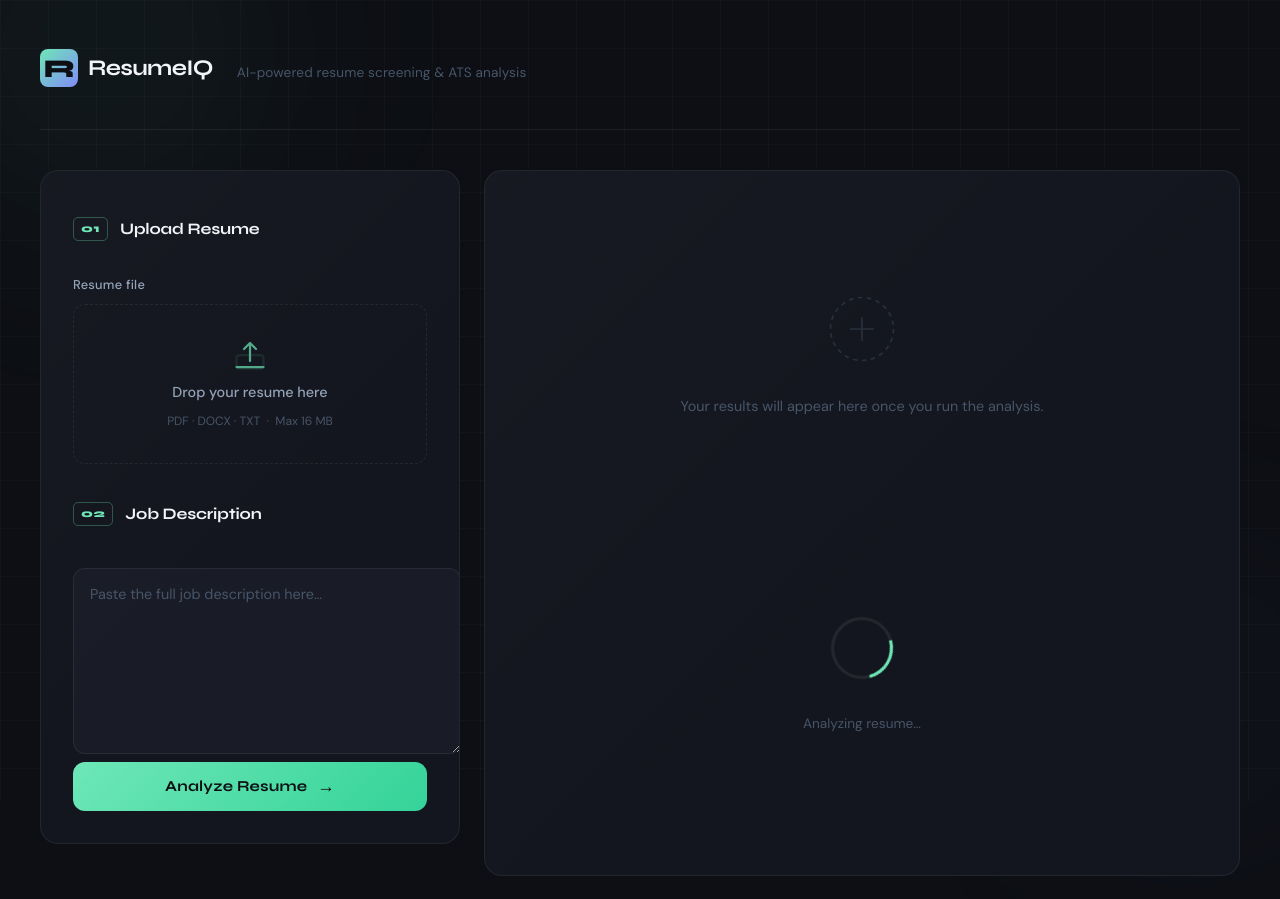
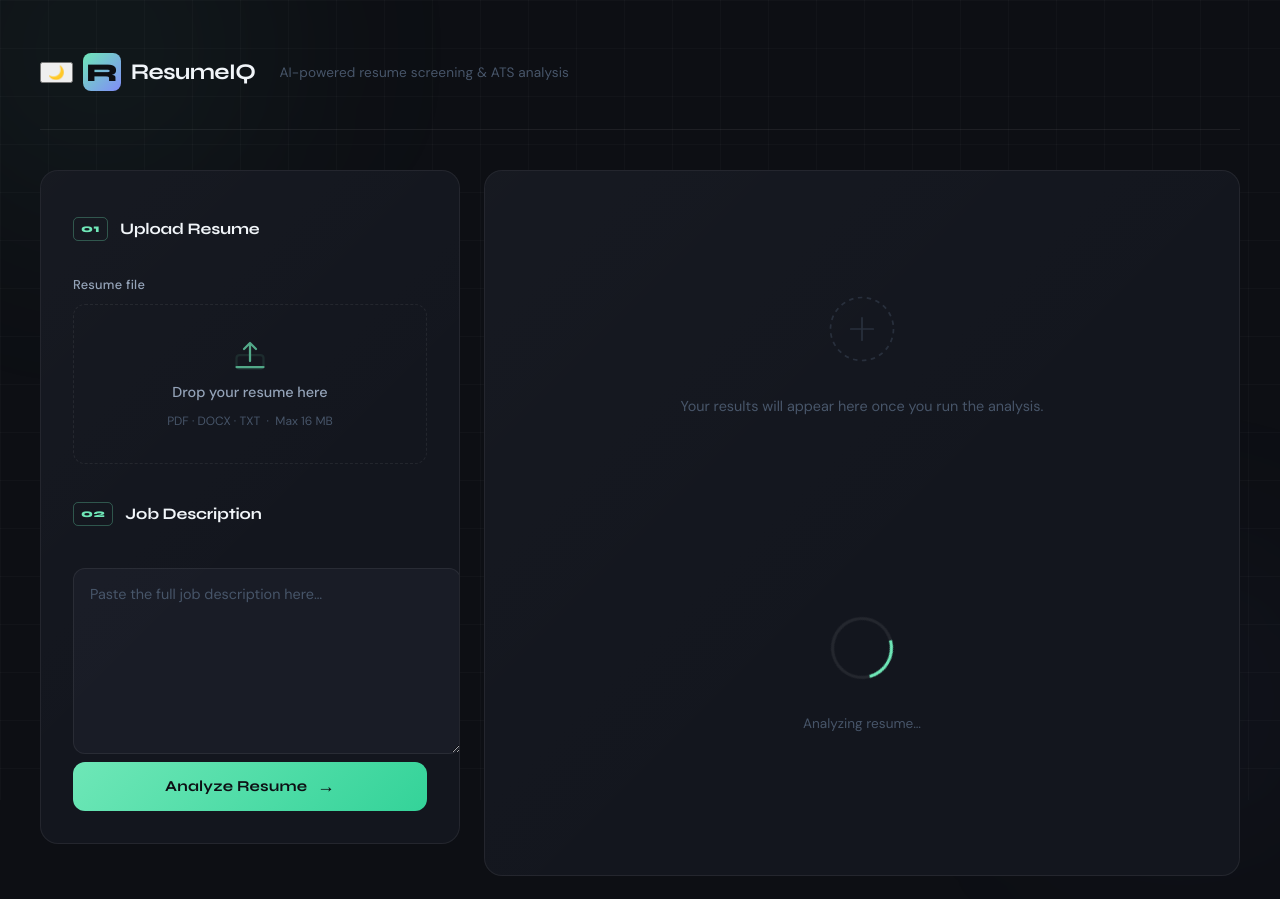
Before and after one commit to Suhas-H-N/ResumeScreener, a Flask app: page / in a window 1280 px wide. Shown: the top 899 px of the page. Run offline with Flask 3, Linux system fonts and the light colour scheme.

Commit message:
Added theme toggle button in header

```diff
--- a/templates/index.html
+++ b/templates/index.html
@@ -21,6 +21,8 @@
     <!-- ── HEADER ── -->
     <header class="site-header">
       <div class="logo">
+        <button id="themeToggle" class="theme-toggle" title="Toggle theme">  🌙
+        </button>
         <span class="logo-mark">R</span>
         <span class="logo-text">ResumeIQ</span>
       </div>
```
